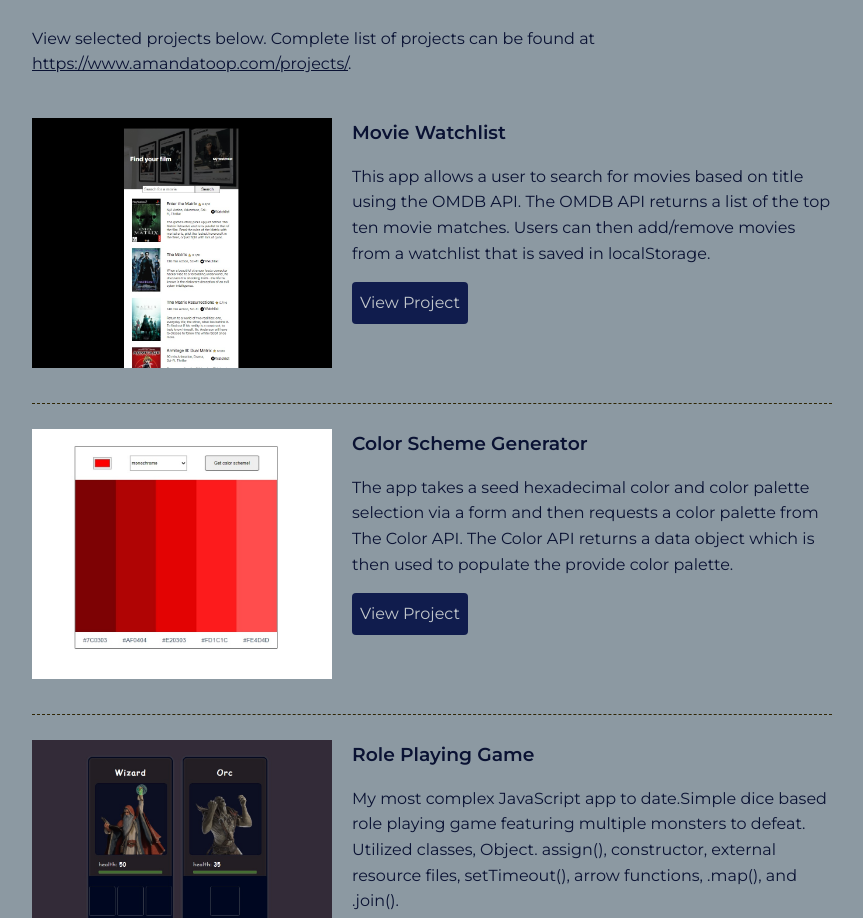
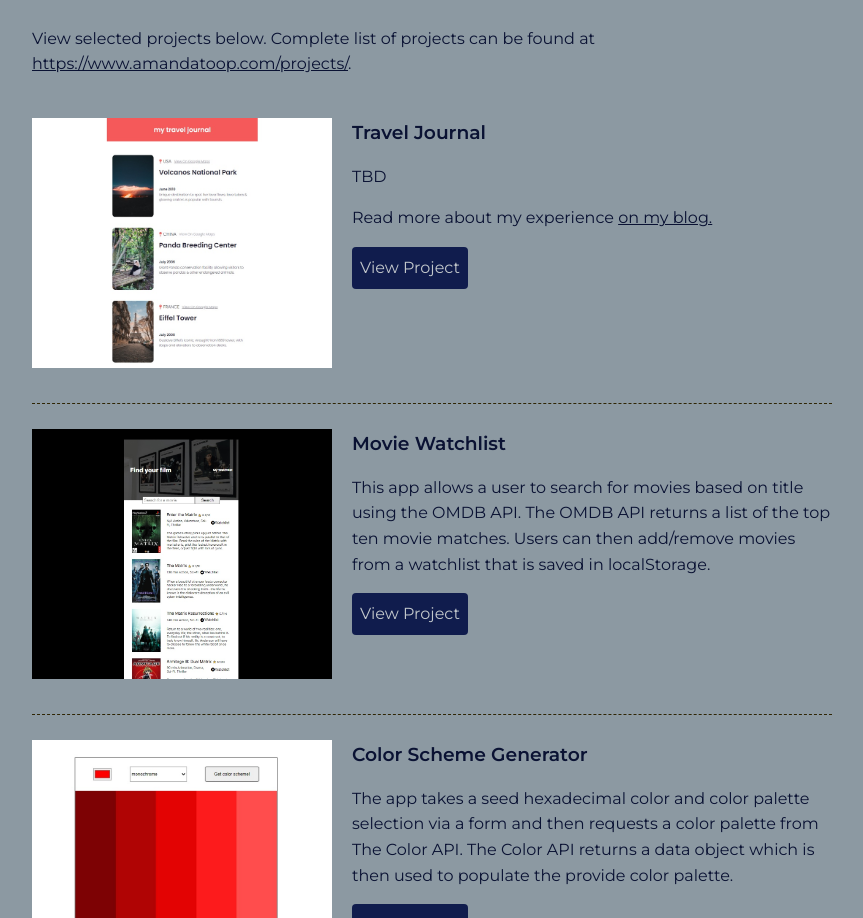
Before and after one commit to atoopdev/portfolio-react-2, a React (Vite) app in the folder portfolio-react-2/: page / in a window 1280 px wide. Shown: the part 959-1877 px from the top of the page, without its empty margins (208-1071 px from the left). Built offline with nearby package versions, Linux system fonts and the light colour scheme.

Commit message:
Update data.js

```diff
--- a/portfolio-react-2/src/data.js
+++ b/portfolio-react-2/src/data.js
@@ -2,6 +2,17 @@
 // see stackoverflow.com/questions/37644265/correct-path-for-img-on-react-js
 
 export default[
+    {
+        id: 14,
+        title: "Travel Journal",
+        description: "TBD",
+        img:"/images/my-travel-journal.jpg",
+        link: "/projects/scrimba/travel-journal/index.html",
+        blogLink: "https://dev.to/atoopdev/coding-up-a-react-travel-journal-313h",
+        isFeatured: true,
+        visible: true,
+        keywords: "CSS, JavaScript, React",
+    },
     {
         id: 13,
         title: "Movie Watchlist",
```
